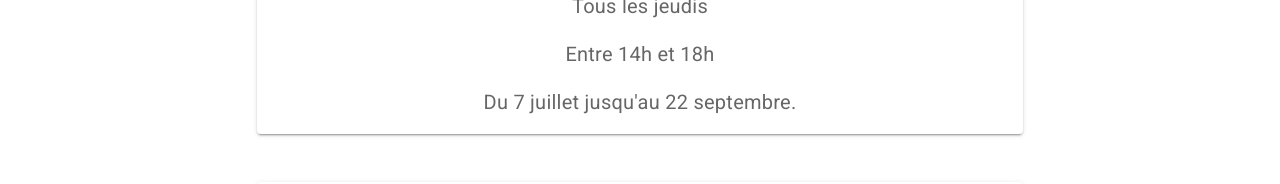
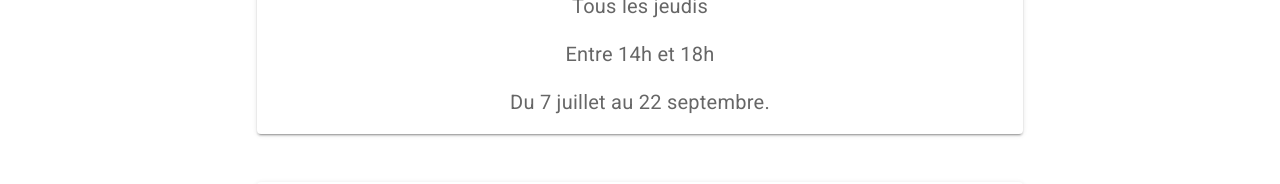
Before and after one commit to VincentBlouin/popas-vitrine, a Vue app: page /ouverture in a window 1280 px wide. Shown: the part 251-435 px from the top of the page. Built offline with nearby package versions, Linux system fonts and the light colour scheme.

Commit message:
popas heures d'ouverture

```diff
--- a/src/views/Ouverture.vue
+++ b/src/views/Ouverture.vue
@@ -16,7 +16,7 @@
             Entre 14h et 18h
           </v-card-text>
           <v-card-text class="font-weight-regular text-h6 text--black vh-center">
-            Du 7 juillet jusqu'au 22 septembre.
+            Du 7 juillet au 22 septembre.
           </v-card-text>
         </v-card>
         <v-card class="mt-12 mb-12">
```
